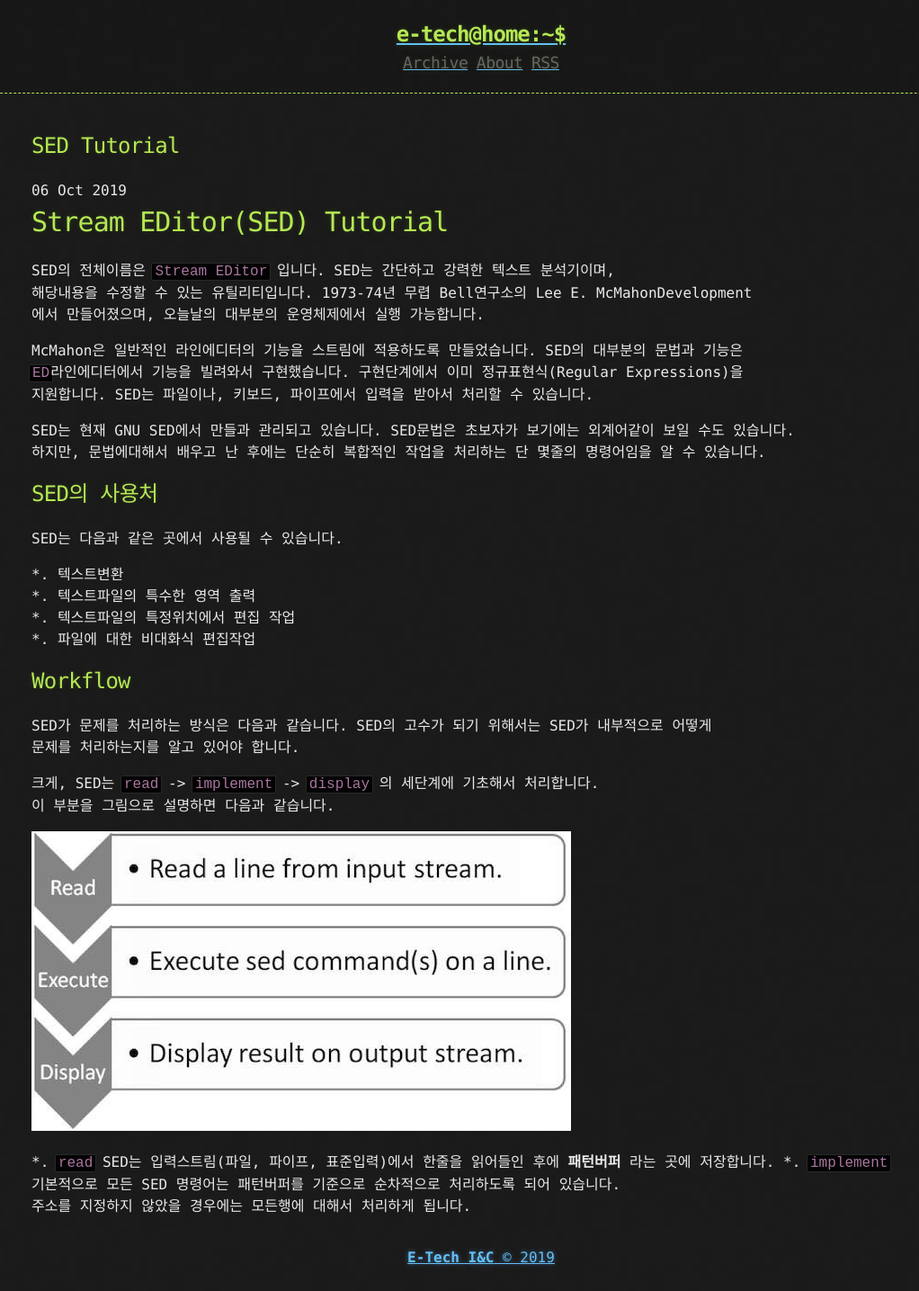
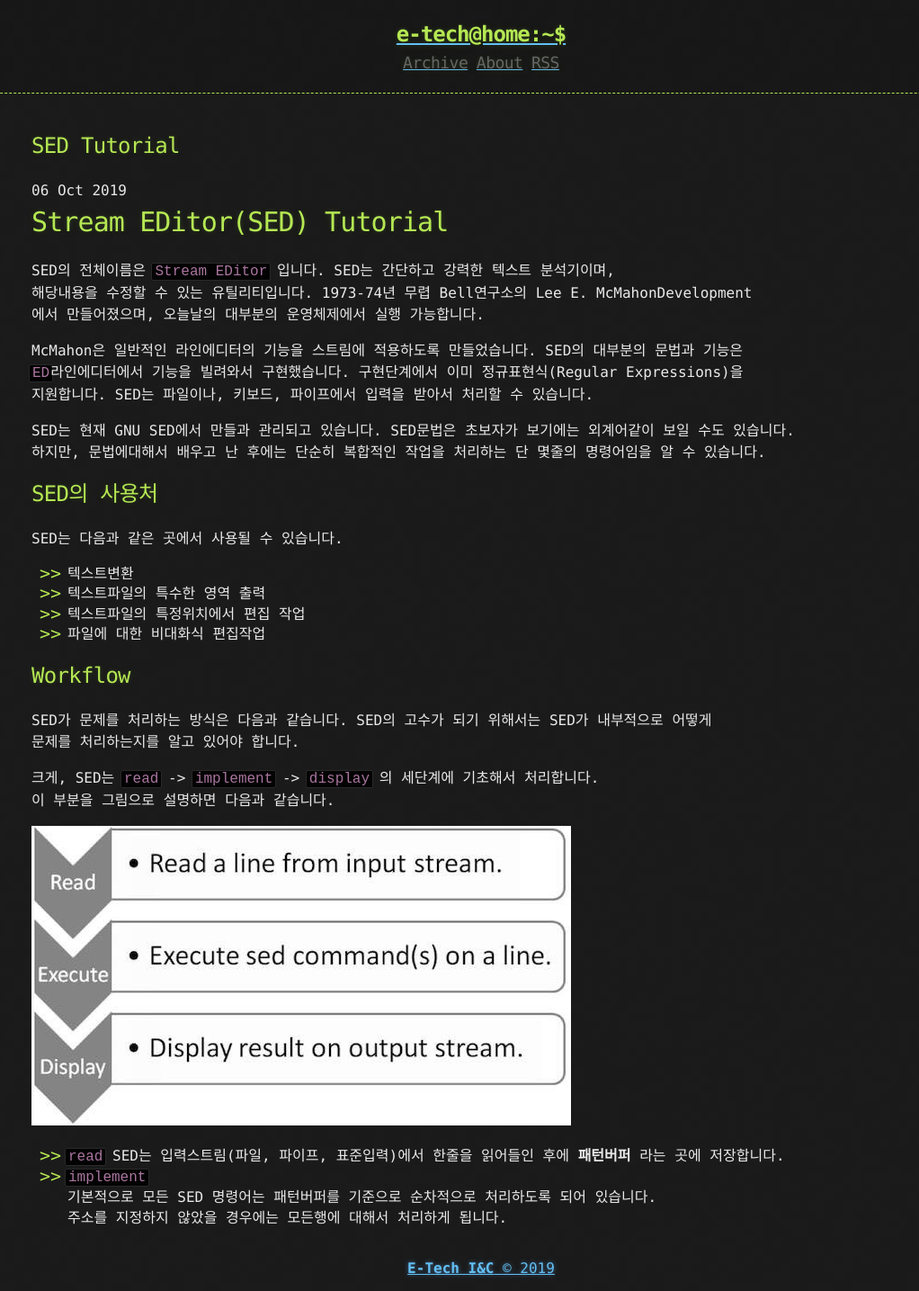
Before and after one commit to e-techinc/etechinc, a Jekyll site: the page built from _posts/2019-10-06-SED.md, in a window 1280 px wide. Shown: the whole page at 90% size, without its empty margins (105-1127 px from the left). Built offline with Jekyll 4.4.1, drawn with Linux system fonts in a browser that asks for light colours.

Commit message:
Update 2019-10-06-SED.md

```diff
--- a/_posts/2019-10-06-SED.md
+++ b/_posts/2019-10-06-SED.md
@@ -19,10 +19,10 @@ SED는 현재 GNU SED에서 만들과 관리되고 있습니다. SED문법은
 ## SED의 사용처
 SED는 다음과 같은 곳에서 사용될 수 있습니다.
 
-*. 텍스트변환
-*. 텍스트파일의 특수한 영역 출력
-*. 텍스트파일의 특정위치에서 편집 작업
-*. 파일에 대한 비대화식 편집작업
+* 텍스트변환
+* 텍스트파일의 특수한 영역 출력
+* 텍스트파일의 특정위치에서 편집 작업
+* 파일에 대한 비대화식 편집작업
 
 ## Workflow
 
@@ -34,8 +34,8 @@ SED가 문제를 처리하는 방식은 다음과 같습니다. SED의 고수가
 
 ![SED Workflow](https://e-techinc.github.io/etechinc/assets/images/sed-workflow.jpg)
 
-*. `read`
+* `read`
    SED는 입력스트림(파일, 파이프, 표준입력)에서 한줄을 읽어들인 후에 **패턴버퍼** 라는 곳에 저장합니다.
-*. `implement`
+* `implement`
    기본적으로 모든 SED 명령어는 패턴버퍼를 기준으로 순차적으로 처리하도록 되어 있습니다.
    주소를 지정하지 않았을 경우에는 모든행에 대해서 처리하게 됩니다.
```
